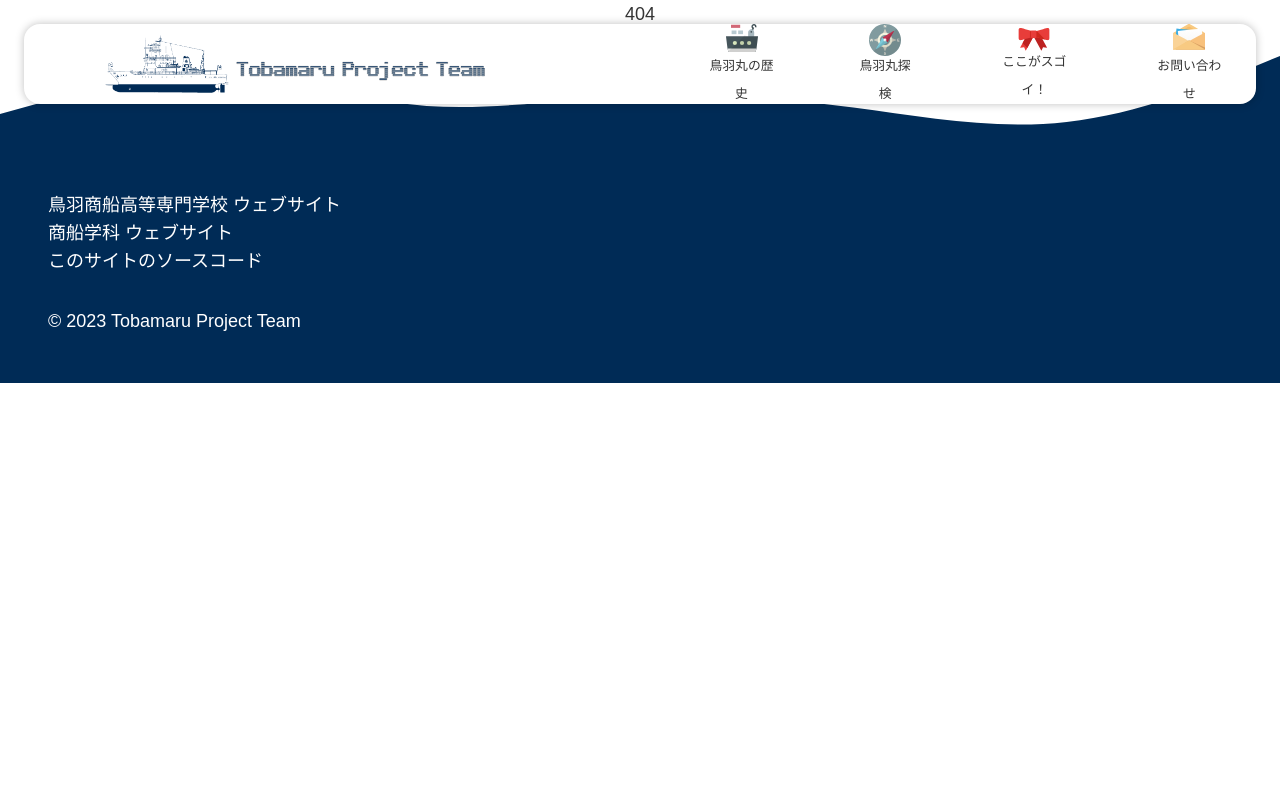
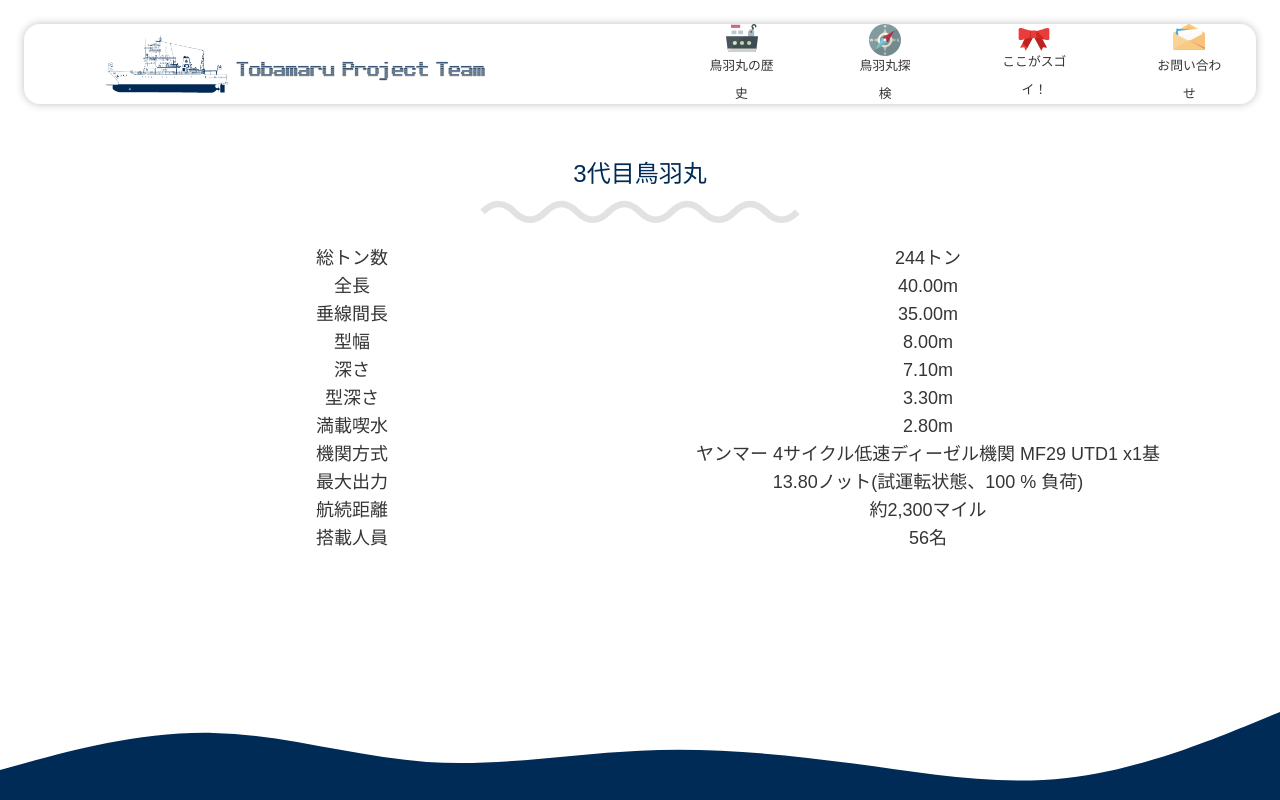
Before and after one commit to takara2314/3rd-tobamaru-lastyear, a SvelteKit app: page /3rd-tobamaru in a window 1280 px wide. Before the commit this address had no page. Shown: the top 800 px of the page. Built offline with nearby package versions, Linux system fonts and the light colour scheme; a web font is replaced by a local one.

Commit message:
Add: 鳥羽丸の詳細ページ

```diff
--- a/src/routes/+page.svelte
+++ b/src/routes/+page.svelte
@@ -91,6 +91,7 @@
 
       <PrimaryBtn
         label="詳しいプロフィールを見る！"
+        href="/3rd-tobamaru"
       />
     </article>
   </section>
--- /dev/null
+++ b/src/routes/3rd-tobamaru/+page.svelte
@@ -0,0 +1,99 @@
+<script>
+  import MetaTags from "../../components/MetaTags.svelte";
+  import H2 from "../../components/headers/H2.svelte";
+
+  const profiles = [
+    {
+      label: "総トン数",
+      value: "244トン"
+    },
+    {
+      label: "全長",
+      value: "40.00m"
+    },
+    {
+      label: "垂線間長",
+      value: "35.00m"
+    },
+    {
+      label: "型幅",
+      value: "8.00m"
+    },
+    {
+      label: "深さ",
+      value: "7.10m"
+    },
+    {
+      label: "型深さ",
+      value: "3.30m"
+    },
+    {
+      label: "満載喫水",
+      value: "2.80m"
+    },
+    {
+      label: "機関方式",
+      value: "ヤンマー 4サイクル低速ディーゼル機関 MF29 UTD1 x1基"
+    },
+    {
+      label: "最大出力",
+      value: "13.80ノット(試運転状態、100 % 負荷)"
+    },
+    {
+      label: "航続距離",
+      value: "約2,300マイル"
+    },
+    {
+      label: "搭載人員",
+      value: "56名"
+    }
+  ];
+</script>
+
+<MetaTags
+  title="3代目鳥羽丸"
+  description="3代目鳥羽丸について詳しく説明します。"
+  href="/3rd-tobamaru"
+/>
+
+<main>
+  <article>
+    <H2>
+      3代目鳥羽丸
+    </H2>
+
+    <table>
+      <tbody>
+        {#each profiles as profile}
+          <tr>
+            <th>
+              {profile.label}
+            </th>
+            <td class="text-left" id="generated-id-1697519727797-itfx8ull5">
+              {profile.value}
+            </td>
+          </tr>
+        {/each}
+      </tbody>
+    </table>
+  </article>
+</main>
+
+<style>
+  article {
+    display: flex;
+    flex-direction: column;
+    align-items: center;
+  }
+
+  table {
+    width: 90%;
+  }
+
+  th {
+    width: 50%;
+  }
+  td {
+    width: 50%;
+  }
+</style>
```
